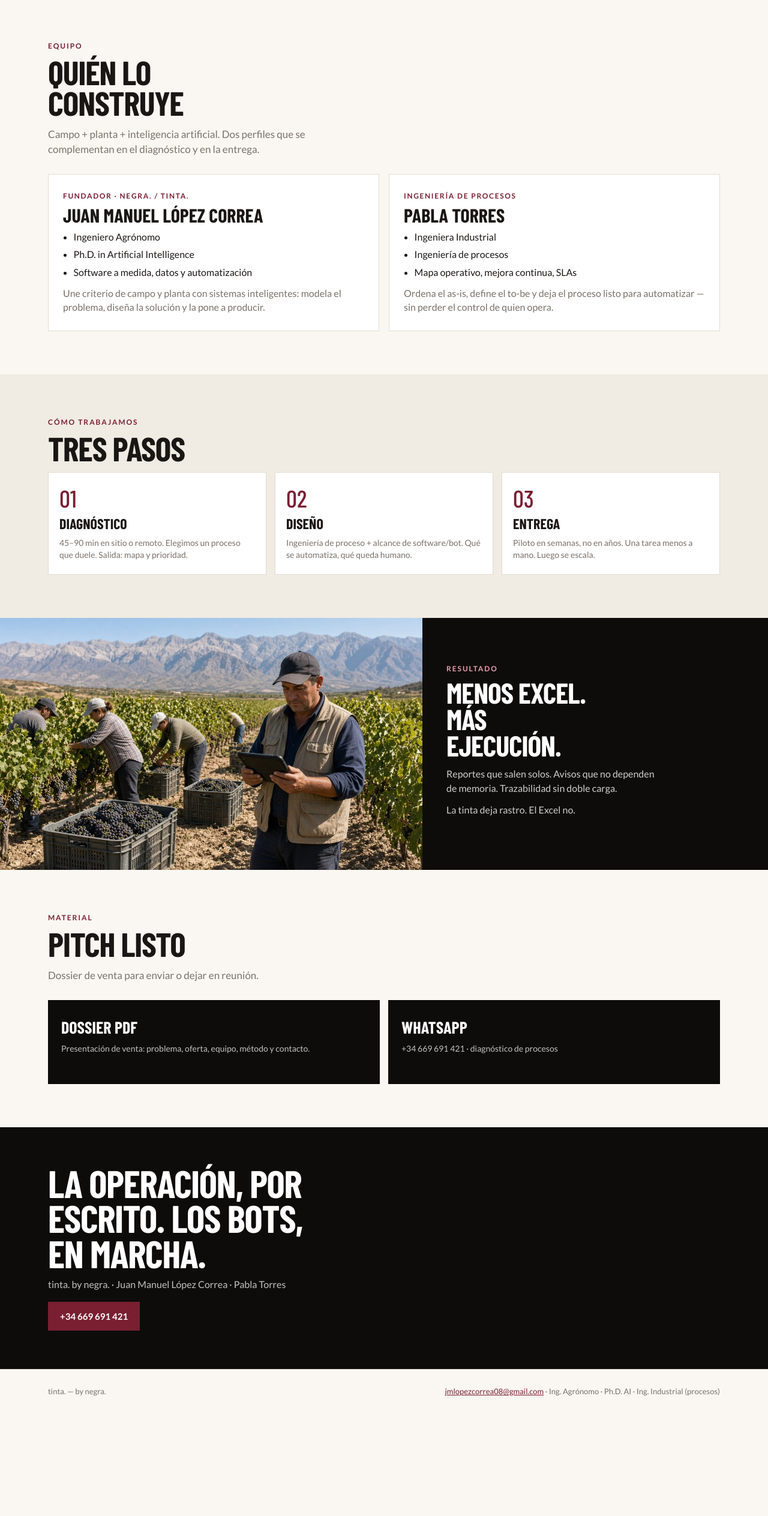
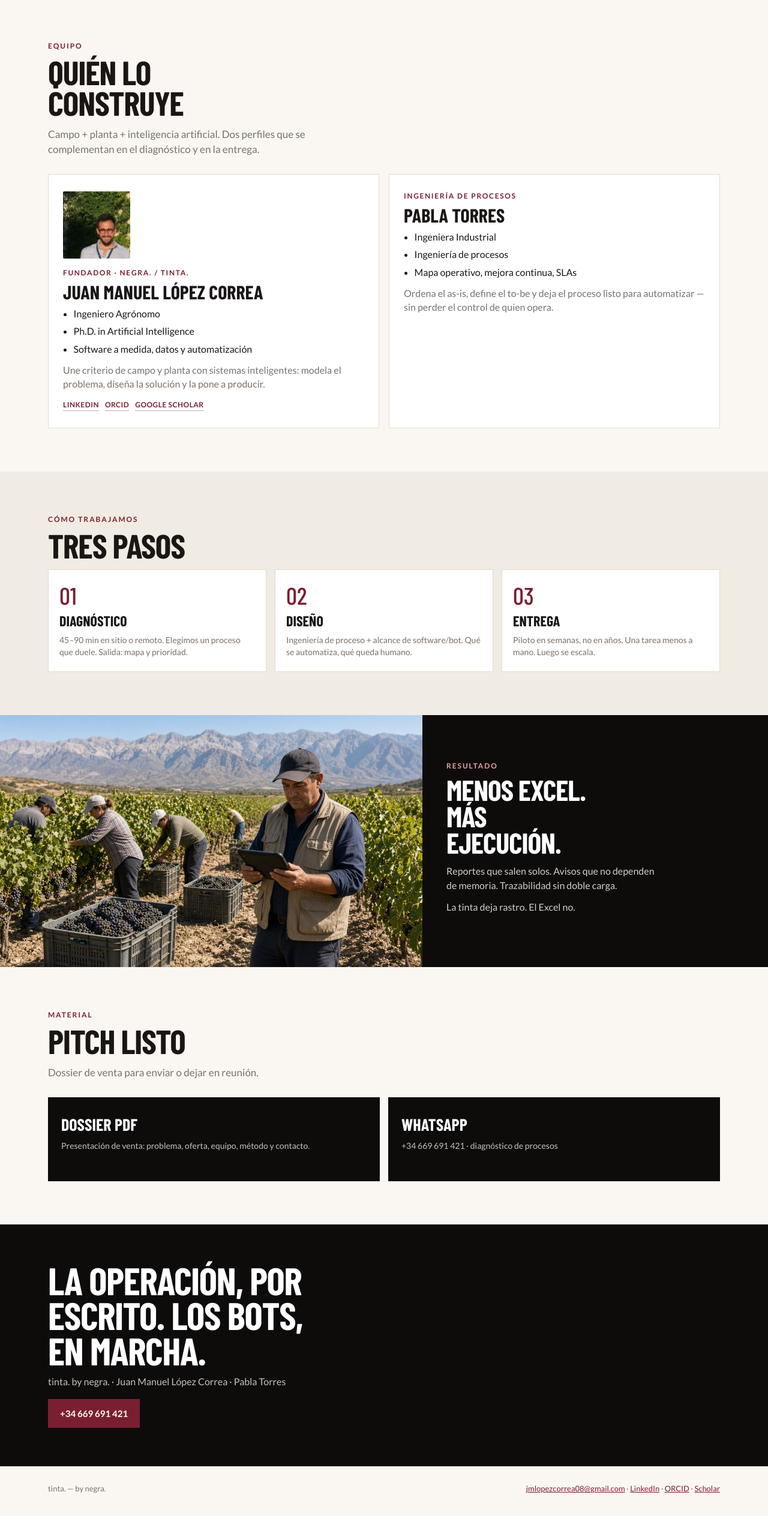
Before and after one commit to juanmanuellopezcorrea/tinta, a plain HTML site: page index.html in a window 1280 px wide. Shown: the part 2201-4728 px from the top of the page at 60% size. Before the commit the page ends 4568 px from the top, so only its background shows below. Drawn offline with nearby package versions, Linux system fonts and the light colour scheme; a web font is replaced by a local one.

Commit message:
Add founder photo and academic profile links.
Co-authored-by: Cursor <cursoragent@cursor.com>

```diff
--- a/index.html
+++ b/index.html
@@ -197,6 +197,14 @@
       border: 1px solid var(--line);
       padding: 28px 24px;
     }
+    .person-photo {
+      width: 112px; height: 112px;
+      border-radius: 2px;
+      object-fit: cover;
+      object-position: center top;
+      margin-bottom: 16px;
+      background: var(--mist);
+    }
     .person .role {
       font-size: 12px; letter-spacing: .14em; text-transform: uppercase;
       color: var(--malbec); font-weight: 700; margin-bottom: 8px;
@@ -208,6 +216,18 @@
     .person ul { margin-left: 1.1rem; color: var(--ink); }
     .person li { margin: 7px 0; line-height: 1.4; }
     .person p { color: var(--muted); margin-top: 12px; line-height: 1.45; }
+    .person-links {
+      display: flex; flex-wrap: wrap; gap: 10px;
+      margin-top: 16px;
+    }
+    .person-links a {
+      font-size: 12px; font-weight: 700; letter-spacing: .04em;
+      text-transform: uppercase; text-decoration: none;
+      color: var(--malbec);
+      border-bottom: 1px solid color-mix(in srgb, var(--malbec) 40%, transparent);
+      padding-bottom: 2px;
+    }
+    .person-links a:hover { color: var(--malbec-deep); }
 
     .steps {
       display: grid;
@@ -357,6 +377,7 @@
         <p class="lead">Campo + planta + inteligencia artificial. Dos perfiles que se complementan en el diagnóstico y en la entrega.</p>
         <div class="team">
           <article class="person">
+            <img class="person-photo" src="assets/juan-manuel-lopez.jpg?v=1" alt="Juan Manuel López Correa" width="112" height="112" />
             <div class="role">Fundador · negra. / tinta.</div>
             <h3>Juan Manuel López Correa</h3>
             <ul>
@@ -365,6 +386,11 @@
               <li>Software a medida, datos y automatización</li>
             </ul>
             <p>Une criterio de campo y planta con sistemas inteligentes: modela el problema, diseña la solución y la pone a producir.</p>
+            <div class="person-links">
+              <a href="https://www.linkedin.com/in/juanmanuelopezcorrea/" target="_blank" rel="noopener noreferrer">LinkedIn</a>
+              <a href="https://orcid.org/0000-0002-3001-744X" target="_blank" rel="noopener noreferrer">ORCID</a>
+              <a href="https://scholar.google.es/citations?user=5U0qYAMAAAAJ&hl=es" target="_blank" rel="noopener noreferrer">Google Scholar</a>
+            </div>
           </article>
           <article class="person">
             <div class="role">Ingeniería de procesos</div>
@@ -450,7 +476,9 @@
       <span>tinta. — by negra.</span>
       <span>
         <a href="mailto:jmlopezcorrea08@gmail.com">jmlopezcorrea08@gmail.com</a>
-        · Ing. Agrónomo · Ph.D. AI · Ing. Industrial (procesos)
+        · <a href="https://www.linkedin.com/in/juanmanuelopezcorrea/" target="_blank" rel="noopener">LinkedIn</a>
+        · <a href="https://orcid.org/0000-0002-3001-744X" target="_blank" rel="noopener">ORCID</a>
+        · <a href="https://scholar.google.es/citations?user=5U0qYAMAAAAJ&hl=es" target="_blank" rel="noopener">Scholar</a>
       </span>
     </div>
   </footer>
```
Also changed, not shown: assets/juan-manuel-lopez.jpg (added), 2 other files.
